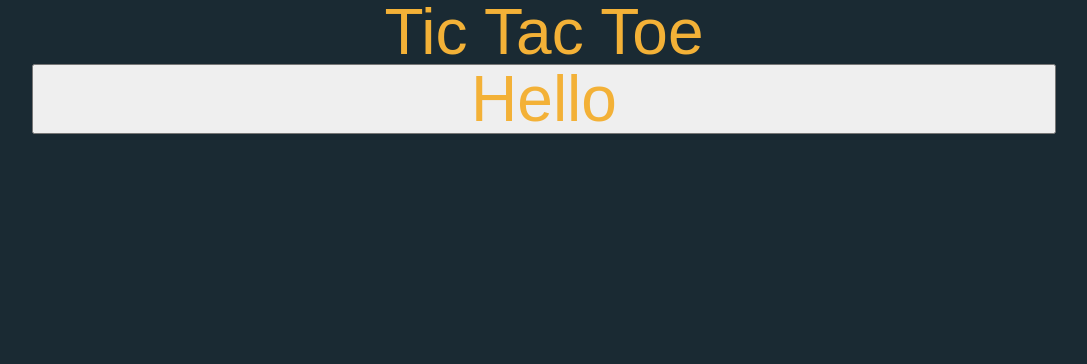
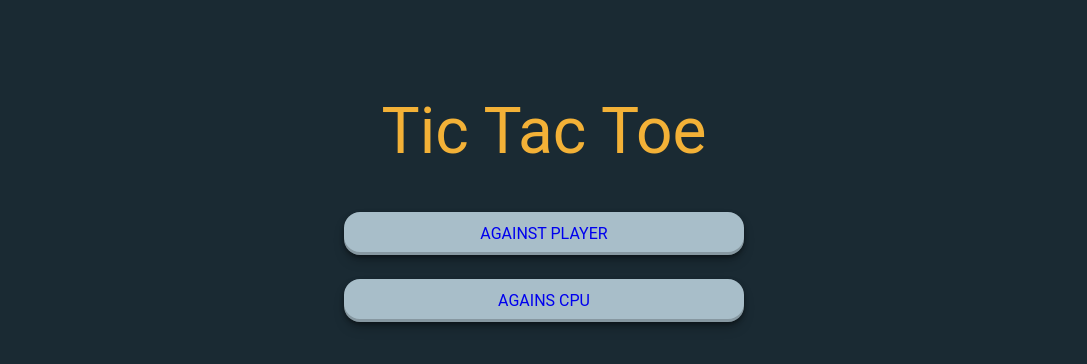
Before and after one commit to veilvokay/tic-tac-toe, a React (Create React App) app: page / in a window 1280 px wide. Shown: the top 364 px of the page, without its empty margins (96-1183 px from the left). Built offline with nearby package versions, Linux system fonts and the light colour scheme.

Commit message:
styled home page and created Menu component

```diff
--- a/src/components/Menu/index.tsx
+++ b/src/components/Menu/index.tsx
@@ -1,18 +1,17 @@
 import './styles.scss'
 import React from 'react'
-import { Button } from '../layout/Button'
+import { Link } from 'react-router-dom'
+import { Game } from '../../constants/routes'
 
 const Menu = () => {
   return (
     <div className='main-menu'>
-        <Button
-          className='title-h1'
-          title='Hello'
-          onClick={() => {
-            alert('askldhaslk');
-
-          }}
-        />
+        <Link to={Game('2-players')} className='button main-menu__link'>
+          Against Player
+        </Link>
+        <Link to={Game('cpu')} className='button main-menu__link'>
+          Agains CPU
+        </Link>
     </div>
   )
 }
--- a/src/components/Menu/styles.scss
+++ b/src/components/Menu/styles.scss
@@ -1,5 +1,16 @@
 @import '/src//styles/pxr.scss';
 
-.menu {
-    font-size: pxr(12);
+.main-menu {
+    margin: 0 auto;
+    display: flex;
+    flex-direction: column;
+    align-items: center;
+    justify-content: center;
+    width: pxr(400);
+
+    &__link {
+        &:not(:last-of-type) {
+            margin-bottom: pxr(24);
+        }
+    }
 }
--- a/src/constants/routes.ts
+++ b/src/constants/routes.ts
@@ -2,4 +2,10 @@
 export const Home = '/';
 
 // Game
-export const Game = '/game';
+// export const Game = '/game';
+
+const gameType = 'cpu';
+export function Game(gameType: '2-players' | 'cpu') { return `/game/${gameType}`; }
+export namespace Game {
+    export const GameType = Game(gameType);
+}
--- a/src/pages/HomePage/index.tsx
+++ b/src/pages/HomePage/index.tsx
@@ -9,7 +9,9 @@ const HomePage = () => {
     <Page id='home-page' className='home-page'>
         <Container>
             <h1 className="title-h1 home-page__title">Tic Tac Toe</h1>
-            <Menu />
+            <div className="home-page__content">
+              <Menu />
+            </div>
         </Container>
     </Page>
   )
--- a/src/pages/HomePage/styles.scss
+++ b/src/pages/HomePage/styles.scss
@@ -1,9 +1,24 @@
 @import '/src/styles/pxr.scss';
 
 .home-page {
+    width: 100vw;
+    height: 100vh;
     &__title {
-        margin: 0 auto;
+        margin: 0 auto pxr(48);
+        padding-top: pxr(100);
         width: 100%;
         text-align: center;
     }
+
+    &__content {
+        width: 100%;
+        display: flex;
+        flex-direction: column;
+        justify-content: center;
+        align-items: center;
+    }
+
+    .container {
+        height: 100%;
+    }
 }
--- a/src/styles/base.scss
+++ b/src/styles/base.scss
@@ -1,6 +1,29 @@
+* {
+    box-sizing: border-box;
+}
 body {
     margin: 0;
     padding: 0;
     background-color: var(--color-blue);
     color: var(--color-blue);
+    text-decoration: none;
+    font-family: var(--main-font);
 }
+
+.button {
+    padding: pxr(12) pxr(24);
+    background-color: var(--color-grey);
+    border-radius: pxr(16);
+    display: block;
+    width: 100%;
+    height: auto;
+    text-align: center;
+    text-decoration: none;
+    text-transform: uppercase;
+    box-shadow: rgba(0, 0, 0, 0.4) 0px 2px 4px, rgba(0, 0, 0, 0.3) 0px 7px 13px -3px, rgba(0, 0, 0, 0.2) 0px -3px 0px inset;
+    transition: all 0.25s ease-in-out;
+
+    &:hover {
+        background-color: var(--color-grey-dark);
+    }
+}
--- a/src/styles/pxr.scss
+++ b/src/styles/pxr.scss
@@ -1,4 +1,4 @@
 @function pxr($value) {
-    $remValue: ($value / 16) + rem;
+    $remValue: calc($value / 16) + rem;
     @return $remValue;
 }
--- a/src/styles/variables.typography.scss
+++ b/src/styles/variables.typography.scss
@@ -1,6 +1,6 @@
 :root {
     // FONT
-    --main-font: 'BoldenVan', sans-serif;
+    --main-font: 'Roboto', sans-serif;
 
     // FONT SIZE
     --font-size-h1: #{pxr(64)};
```
